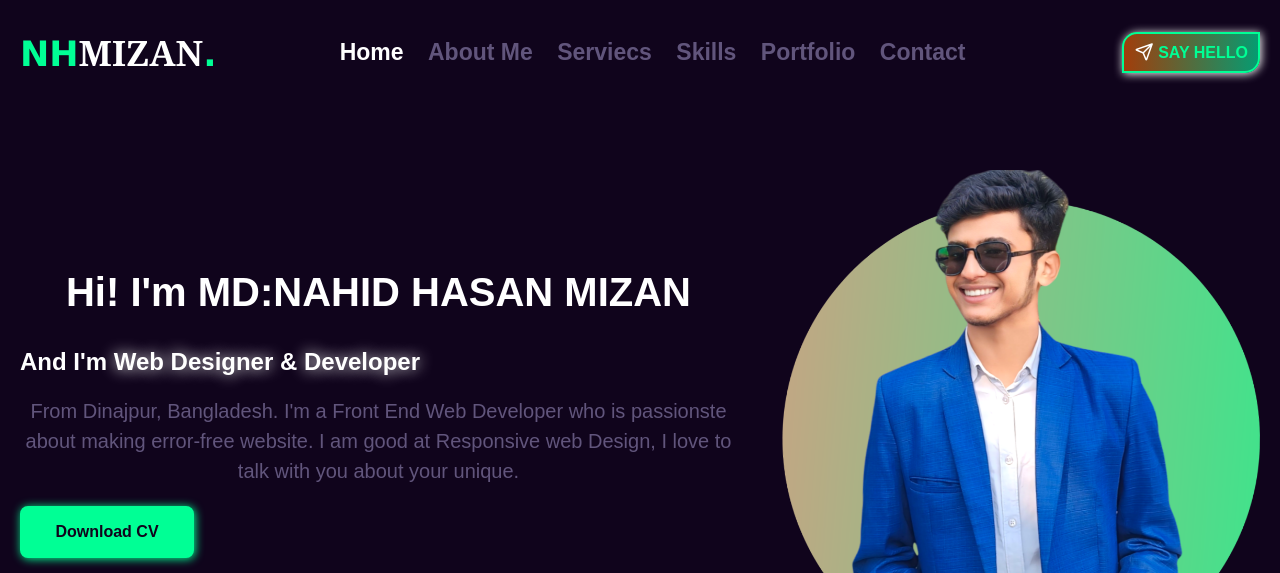
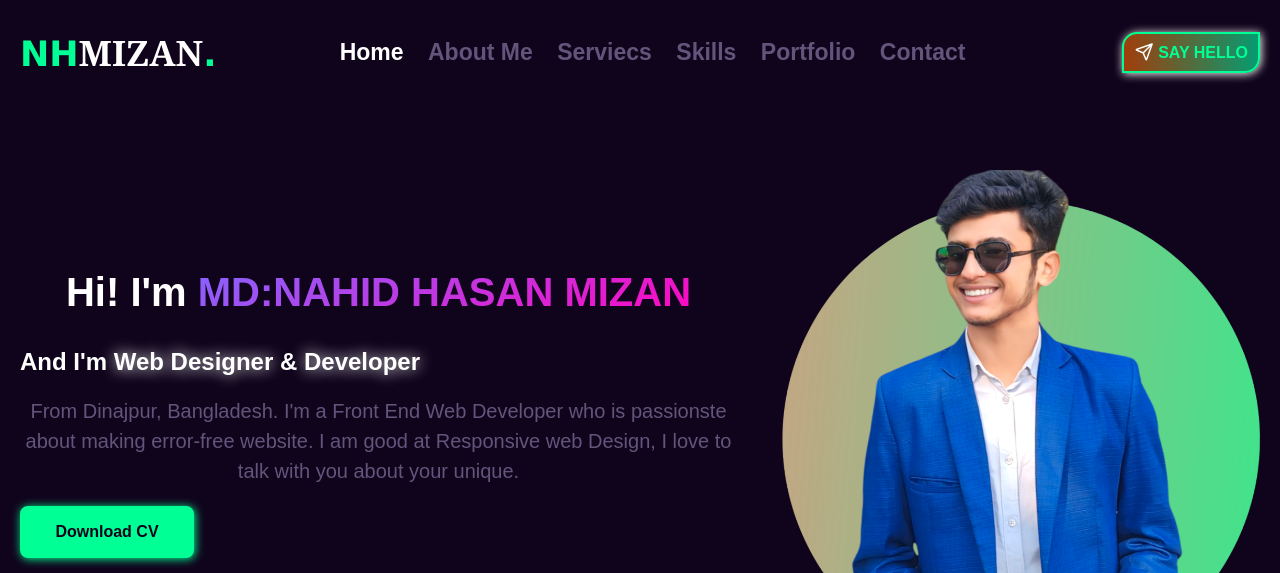
Before and after one commit to NH-Mizan/My-Portfolio, a plain HTML site: page index.html in a window 1280 px wide. Shown: the top 573 px of the page. Drawn offline with Linux system fonts and the light colour scheme.

Commit message:
change the text color

```diff
--- a/css/style.css
+++ b/css/style.css
@@ -206,7 +206,12 @@ body{
     width: 100%;
     }
 
+    .bg-gradient{
+        background: linear-gradient(-25deg, #ff07c1 0%, #8664ff 100%);
+        color: transparent !important;
+        background-clip: text;
 
+    }
 
 
 
--- a/index.html
+++ b/index.html
@@ -76,7 +76,7 @@
             <div class="header_inner">
                 <div class="header_item">
                     <div class="header_dis">
-                        <h1>Hi! I'm MD:NAHID HASAN MIZAN</h1>
+                        <h1>Hi! I'm <span class="bg-gradient">MD:NAHID HASAN MIZAN</span></h1>
 
                         <h2>And I'm <span>Web Designer</span> & <span>Developer</span></h2>
 
```
